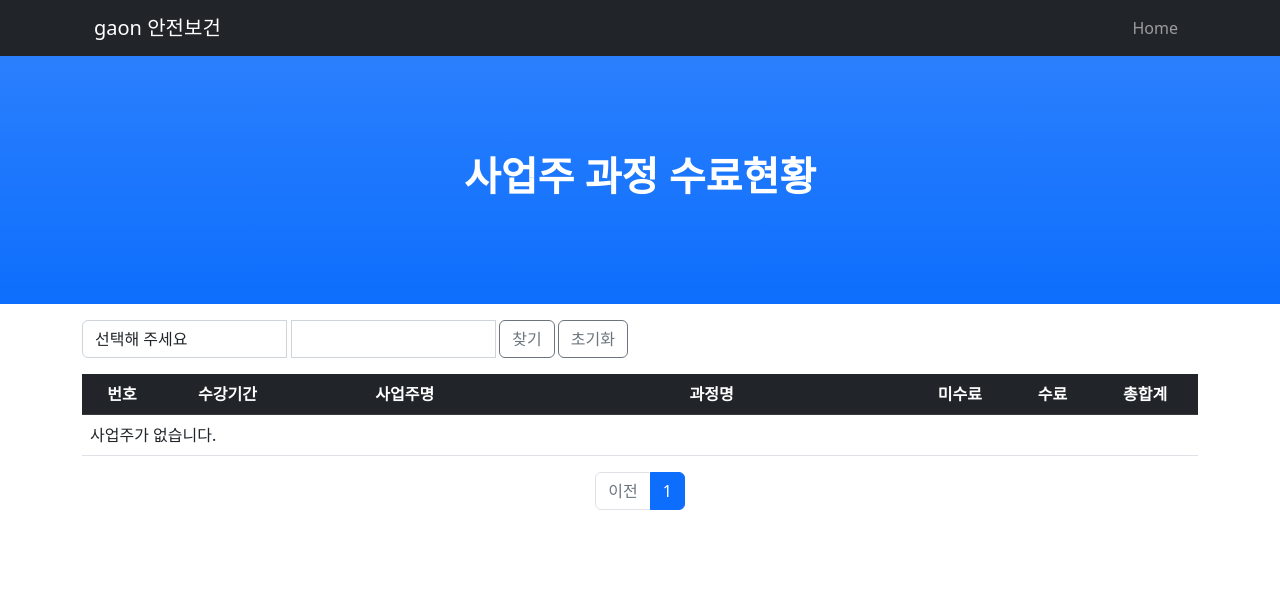
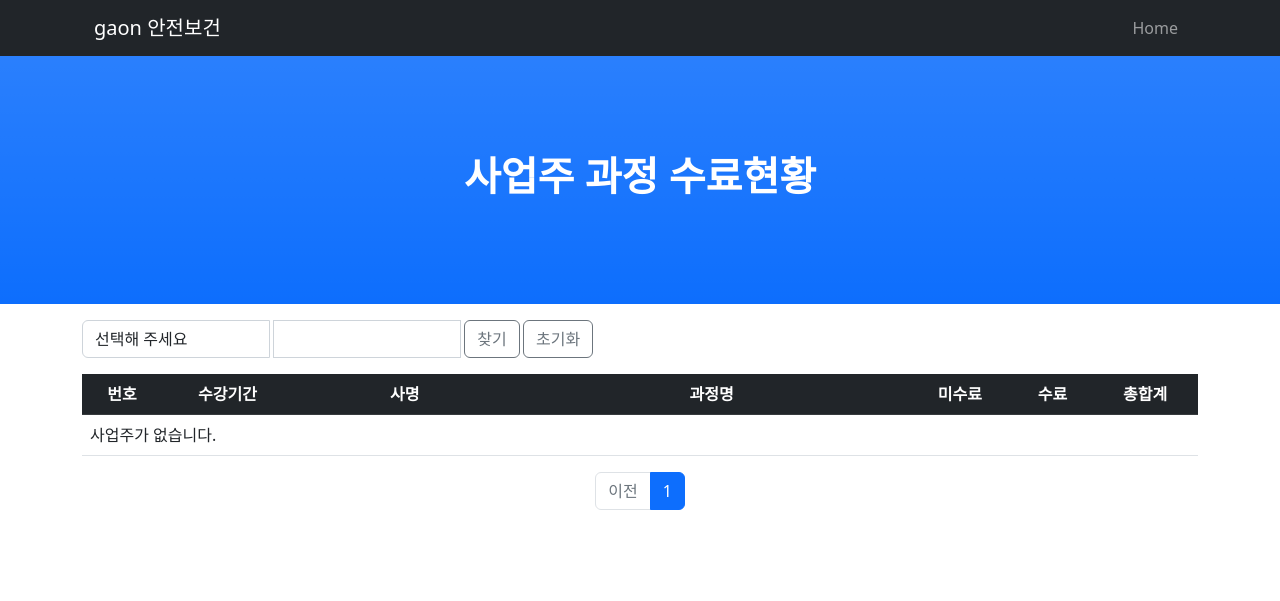
Before and after one commit to kimjoohan-web/gaon, a Django app: page /mt/ in a window 1280 px wide. Shown: the top 601 px of the page. Run offline with Django 5.2, Linux system fonts and the light colour scheme; the visitor is signed in with stand-in values (Sample User, id 1); data that the repository does not hold is empty; some libraries are stand-ins or nearby versions.

Commit message:
수료 모니터링 페이지 수정

```diff
--- a/templates/mt/index.html
+++ b/templates/mt/index.html
@@ -25,13 +25,13 @@
         </nav>
         <!-- Header-->
         <header class="bg-primary bg-gradient text-white">
-            <div class="container px-4 text-center">
+            <div class="container px-2 text-center">
                 <h1 class="fw-bolder">사업주 과정 수료현황 </h1>
             </div>
         </header>
         <div class="container my-3">
             <div class="row my-3">
-                <div class="col-6">
+                <div class="col-auto">
                     <div class="input-group">
                         <select  class="form-control" name="subject_gubun_kw" id="subject_gubun_kw">
                             <option value="">선택해 주세요</option>
@@ -49,12 +49,12 @@
                     </div>
                 </div>
             </div>
-            <table class="table">
-                <thead>
-                <tr class="text-center table-dark">
+            <table class="table" >
+                <thead class="sticky-top" >
+                <tr class="text-center table-dark" >
                     <th>번호</th>
                     <th>수강기간</th>
-                    <th style="width:20%">사업주명</th>
+                    <th style="width:20%">사명</th>
                     <th style="width:35%">과정명</th>
                     <th>미수료</th>
                     <th>수료</th>
```
